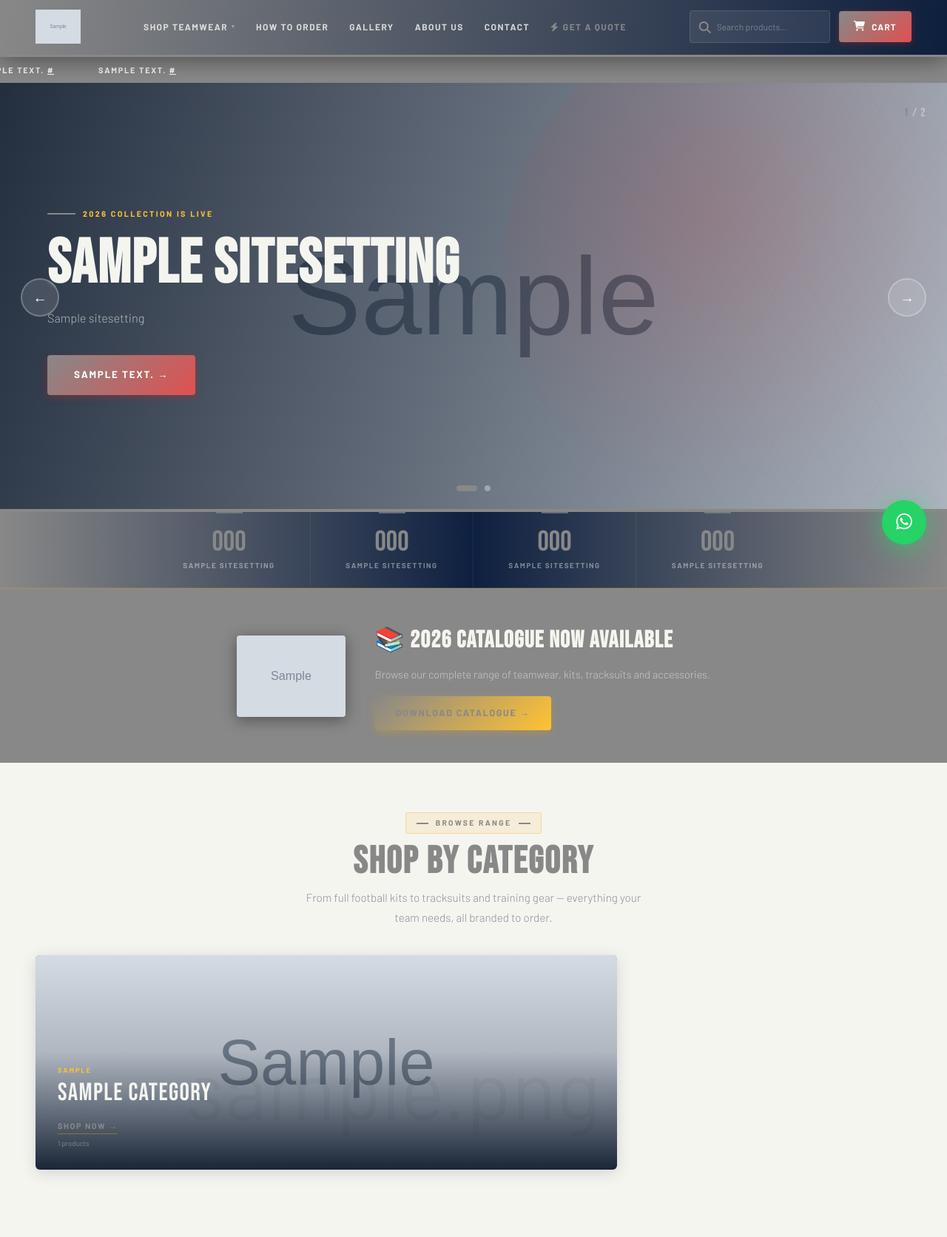
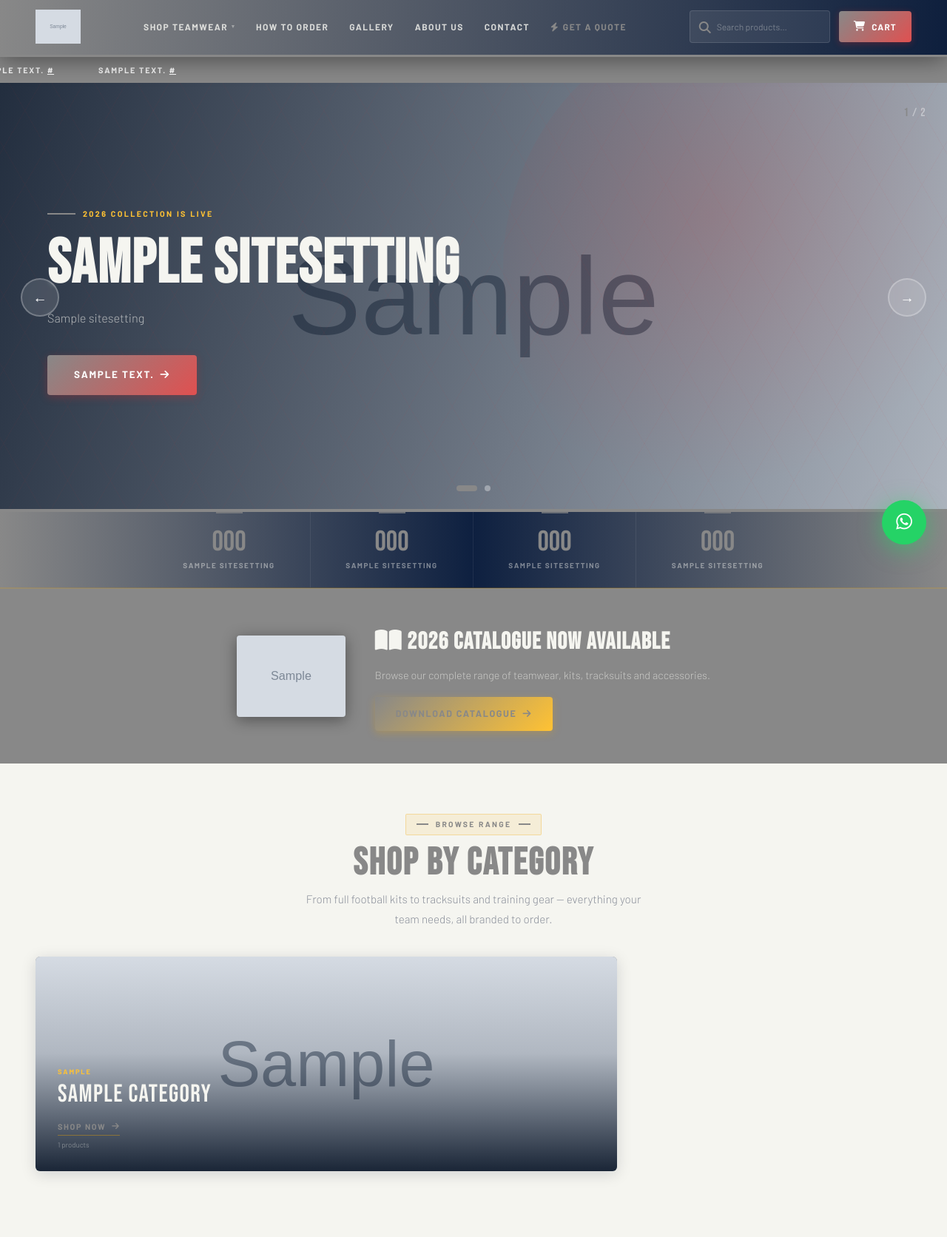
Before and after one commit to Yandisa/jmd-promotions, a Django app: page / in a window 1280 px wide. Shown: the part 36-1708 px from the top of the page at 74% size. Run offline with Django 5.2, Linux system fonts and the light colour scheme; tables that the repository leaves empty hold one stand-in row (values such as "Sample post"); grey boxes marked "Sample" are stand-in pictures; some web fonts are replaced.

Commit message:
Update home.html

```diff
--- a/templates/home.html
+++ b/templates/home.html
@@ -56,7 +56,7 @@
 .cat-card.wide{grid-column:span 2}
 .cat-card-bg{position:absolute;inset:0;background-size:cover;background-position:center;transition:transform .55s ease}
 .cat-card:hover .cat-card-bg{transform:scale(1.06)}
-.cat-icon-bg{position:absolute;right:22px;bottom:22px;font-size:7rem;opacity:.1;transition:transform .55s ease,opacity .3s;pointer-events:none;user-select:none}
+.cat-icon-bg{position:absolute;right:22px;bottom:22px;font-size:6rem;opacity:.1;transition:transform .55s ease,opacity .3s;pointer-events:none;user-select:none;line-height:1}
 .cat-card:hover .cat-icon-bg{transform:scale(1.12) rotate(-6deg);opacity:.18}
 .cat-overlay{position:absolute;inset:0;background:linear-gradient(to top,rgba(10,22,40,.92) 0%,rgba(10,22,40,.18) 55%,transparent 100%);transition:background .3s}
 .cat-card:hover .cat-overlay{background:linear-gradient(to top,rgba(10,22,40,.96) 0%,rgba(214,40,40,.1) 100%)}
@@ -160,9 +160,9 @@
       <h1 class="slide-heading">{{ slide.heading }}</h1>
       {% if slide.subheading %}<p class="slide-sub">{{ slide.subheading }}</p>{% endif %}
       <div class="slide-btns">
-        <a href="{{ slide.cta_url }}" class="btn btn-primary btn-lg">{{ slide.cta_text }} →</a>
+        <a href="{{ slide.cta_url }}" class="btn btn-primary btn-lg">{{ slide.cta_text }} <i class="fa-solid fa-arrow-right"></i></a>
         {% if site.hero_cta2_url and site.hero_cta2_url != '#' %}
-        <a href="{{ site.hero_cta2_url }}" class="btn btn-outline btn-lg" target="_blank">📥 {{ site.hero_cta2_text }}</a>
+        <a href="{{ site.hero_cta2_url }}" class="btn btn-outline btn-lg" target="_blank"><i class="fa-solid fa-file-arrow-down"></i> {{ site.hero_cta2_text }}</a>
         {% endif %}
       </div>
     </div>
@@ -196,9 +196,9 @@
 <div class="cat-band">
   {% if site.catalogue_banner %}<img src="{{ site.catalogue_banner.url }}" class="cat-band-img" alt="Catalogue"/>{% endif %}
   <div class="cat-band-txt">
-    <h3>📚 2026 Catalogue Now Available</h3>
+    <h3><i class="fa-solid fa-book-open"></i> 2026 Catalogue Now Available</h3>
     <p>Browse our complete range of teamwear, kits, tracksuits and accessories.</p>
-    <a href="{{ site.catalogue_pdf.url }}" class="btn btn-accent" target="_blank">Download Catalogue →</a>
+    <a href="{{ site.catalogue_pdf.url }}" class="btn btn-accent" target="_blank">Download Catalogue <i class="fa-solid fa-arrow-right"></i></a>
   </div>
 </div>
 {% endif %}
@@ -213,18 +213,18 @@
   <a href="{{ cat.get_absolute_url }}" class="cat-card {% if forloop.first or forloop.counter == 5 %}wide{% endif %}">
     {% if cat.image %}<div class="cat-card-bg" style="background-image:url('{{ cat.image.url }}');background-color:{{ cat.bg_color }}"></div>
     {% else %}<div class="cat-card-bg" style="background:linear-gradient(145deg,{{ cat.bg_color }},#0d2240)"></div>{% endif %}
-    <div class="cat-icon-bg">{{ cat.icon }}</div>
+    <div class="cat-icon-bg"><i class="fa-solid {{ cat.icon }}"></i></div>
     <div class="cat-overlay"></div>
     <div class="cat-info">
       {% if cat.eyebrow %}<span class="cat-eyebrow-lbl">{{ cat.eyebrow }}</span>{% endif %}
       <div class="cat-title">{{ cat.name }}</div>
-      <div class="cat-cta-link">Shop Now →</div>
+      <div class="cat-cta-link">Shop Now <i class="fa-solid fa-arrow-right"></i></div>
       <div class="cat-pcount">{{ cat.products.count }} products</div>
     </div>
   </a>
   {% empty %}
   <div style="grid-column:1/-1;text-align:center;padding:60px 24px;color:var(--grey)">
-    <p>No categories yet — <a href="/admin/store/category/add/" style="color:{{ site.primary_color }}">add some in admin →</a></p>
+    <p>No categories yet — <a href="/admin/store/category/add/" style="color:{{ site.primary_color }}">add some in admin <i class="fa-solid fa-arrow-right"></i></a></p>
   </div>
   {% endfor %}
 </div>
@@ -241,8 +241,8 @@
       <a href="{{ product.get_absolute_url }}">
         <div class="product-card-img" style="background:{{ product.category.bg_color }}">
           {% if product.image %}<img src="{{ product.image.url }}" alt="{{ product.name }}"/>
-          {% else %}<span style="font-size:5rem;opacity:.2">{{ product.category.icon }}</span>{% endif %}
-          {% if product.badge %}<span class="product-badge badge-{{ product.badge }}">{% if product.badge == 'new' %}New In{% elif product.badge == 'sale' %}Sale{% elif product.badge == 'combo' %}Combo{% elif product.badge == 'hot' %}🔥 Hot{% endif %}</span>{% endif %}
+          {% else %}<span style="font-size:5rem;opacity:.2"><i class="fa-solid {{ product.category.icon }}"></i></span>{% endif %}
+          {% if product.badge %}<span class="product-badge badge-{{ product.badge }}">{% if product.badge == 'new' %}New In{% elif product.badge == 'sale' %}Sale{% elif product.badge == 'combo' %}Combo{% elif product.badge == 'hot' %}<i class="fa-solid fa-fire"></i> Hot{% endif %}</span>{% endif %}
         </div>
       </a>
       <div class="product-card-body">
@@ -259,7 +259,7 @@
     </div>
     {% endfor %}
   </div>
-  <div style="text-align:center;margin-top:40px"><a href="/shop/" class="btn btn-outline-dark btn-lg">View All Products →</a></div>
+  <div style="text-align:center;margin-top:40px"><a href="/shop/" class="btn btn-outline-dark btn-lg">View All Products <i class="fa-solid fa-arrow-right"></i></a></div>
 </section>
 {% endif %}
 
@@ -283,8 +283,8 @@
 <div class="cta-band">
   <div class="cta-txt"><h2>Need a Custom <span>Team Quote?</span></h2><p>Large order? Mixed sizes? School or club package? We'll sort it out — just get in touch.</p></div>
   <div class="cta-btns-row">
-    <a href="{% url 'quote_request' %}" class="btn-white">⚡ Get a Quote</a>
-    <a href="https://wa.me/{{ site.whatsapp_number }}" class="btn-wa" target="_blank">💬 WhatsApp Us</a>
+    <a href="{% url 'quote_request' %}" class="btn-white"><i class="fa-solid fa-bolt"></i> Get a Quote</a>
+    <a href="https://wa.me/{{ site.whatsapp_number }}" class="btn-wa" target="_blank"><i class="fa-brands fa-whatsapp"></i> WhatsApp Us</a>
   </div>
 </div>
 
@@ -294,7 +294,7 @@
   <div class="testimonials-grid">
     {% for t in testimonials %}
     <div class="t-card">
-      <div class="t-stars">{% for i in "12345" %}{% if forloop.counter <= t.rating %}⭐{% endif %}{% endfor %}</div>
+      <div class="t-stars">{% for i in "12345" %}{% if forloop.counter <= t.rating %}<i class="fa-solid fa-star"></i>{% endif %}{% endfor %}</div>
       <p class="t-text">{{ t.text }}</p>
       <div class="t-author">
         {% if t.photo %}<img src="{{ t.photo.url }}" class="t-avatar" alt="{{ t.name }}"/>
@@ -318,7 +318,7 @@
     </a>
     {% endfor %}
   </div>
-  <div style="text-align:center;margin-top:32px"><a href="{% url 'gallery' %}" class="btn btn-outline">View Full Gallery →</a></div>
+  <div style="text-align:center;margin-top:32px"><a href="{% url 'gallery' %}" class="btn btn-outline">View Full Gallery <i class="fa-solid fa-arrow-right"></i></a></div>
 </section>
 {% endif %}
 {% endblock %}
```
